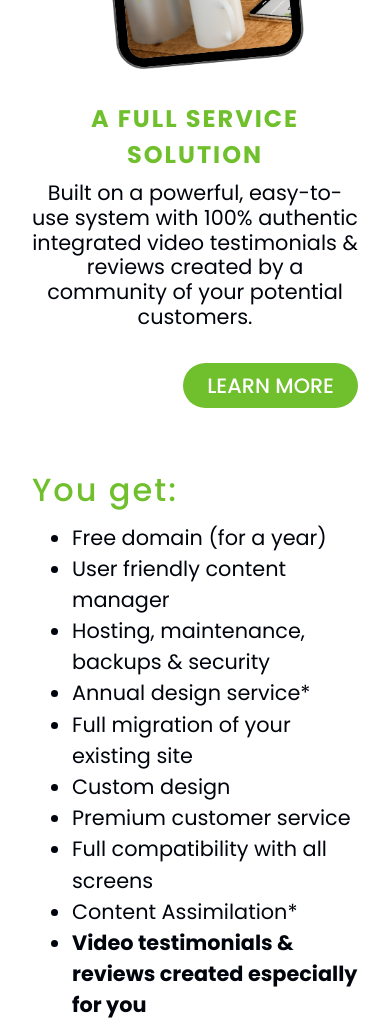
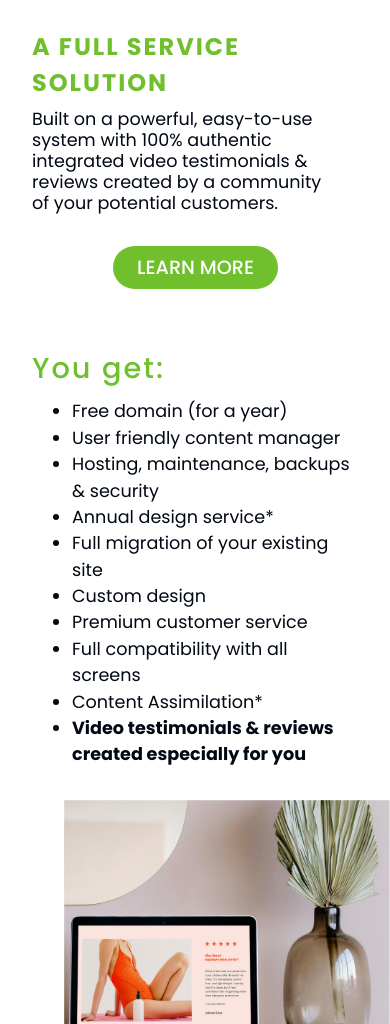
Before and after one commit to troxtele/email, a plain HTML site: page index.html in a window 390 px wide. Shown: the part 534-1558 px from the top of the page. Drawn offline with Linux system fonts and the light colour scheme.

Commit message:
Add files via upload

```diff
--- /dev/null
+++ b/css/responsive.scss
@@ -0,0 +1,242 @@
+/*----------------------------------------------------
+Screen - 1200px
+----------------------------------------------------*/
+
+@media screen and (max-width: 1200px) {
+  .main {
+    height: 500px;
+  }
+  .service_content {
+    h2 {
+      font-size: 2.5rem;
+    }
+  }
+  .bottom_left {
+    flex-basis: 40%;
+  }
+}
+
+/*----------------------------------------------------
+Screen - 1080px
+----------------------------------------------------*/
+@media screen and (max-width: 1080px) {
+  .bottom_left {
+    flex-basis: 44%;
+  }
+  .bottom {
+    img {
+      width: 35rem;
+    }
+  }
+}
+
+/*----------------------------------------------------
+Screen - 1080px
+----------------------------------------------------*/
+@media screen and (max-width: 1024px) {
+  h1 {
+    font-size: 2.5rem;
+  }
+  span,
+  p,
+  ul li {
+    font-size: 1.2rem;
+  }
+  .service_content {
+    h2 {
+      font-size: 2rem;
+    }
+    .main_content {
+      padding-right: 5rem;
+    }
+  }
+  .bottom_left {
+    flex-basis: 46%;
+  }
+  .bottom {
+    img {
+      width: 33rem;
+    }
+  }
+}
+
+/*----------------------------------------------------
+Screen - 860px
+----------------------------------------------------*/
+@media screen and (max-width: 860px) {
+  .service h2 {
+  }
+  .bottom {
+    img {
+      width: 28rem;
+    }
+  }
+}
+/*----------------------------------------------------
+Screen - 768px
+----------------------------------------------------*/
+@media screen and (max-width: 768px) {
+  h1 {
+    font-size: 2rem;
+  }
+  .main {
+    height: 420px;
+  }
+  .service h2 {
+    font-size: 1.6rem;
+    .main_content {
+      padding-right: 4rem;
+    }
+  }
+  .service_left {
+    flex-basis: 30%;
+  }
+  .service_right {
+    flex-basis: 70%;
+  }
+
+  .bottom_left {
+    flex-basis: 40%;
+    ul {
+      padding-right: 12rem;
+    }
+  }
+  .bottom_flex {
+    flex-direction: column;
+  }
+
+  .bottom_right {
+    position: static;
+    img {
+      width: 100%;
+      margin-left: 2rem;
+      margin-bottom: -2rem;
+    }
+  }
+}
+
+/*----------------------------------------------------
+Screen - 640px
+----------------------------------------------------*/
+@media screen and (max-width: 640px) {
+  span,
+  p,
+  ul li {
+    font-size: 1.2rem;
+  }
+
+  h1 {
+    font-size: 1.9rem;
+  }
+  .main {
+    height: 380px;
+  }
+
+  .service_flex {
+    flex-direction: column;
+  }
+  .mobile {
+    margin-top: -8.5rem;
+    img {
+      width: 60%;
+    }
+  }
+
+  .service_content {
+    h2 {
+      font-size: 1.8rem;
+    }
+  }
+
+  .service {
+    .main_content {
+      padding-right: 6rem;
+    }
+  }
+  .service_right .btn {
+    a {
+      margin-right: 2rem;
+      padding: 0.5rem 1.5rem;
+      font-size: 1.2rem;
+      font-weight: 500;
+    }
+  }
+  .bottom h2 {
+    font-size: 1.8rem;
+  }
+  .bottom_left ul {
+    padding-right: 4rem;
+  }
+  footer {
+    span {
+      font-size: 0.8rem;
+    }
+  }
+}
+/*----------------------------------------------------
+Screen - 500px
+----------------------------------------------------*/
+@media screen and (max-width: 500px) {
+  h1 {
+    font-size: 1.5rem;
+  }
+}
+
+/*----------------------------------------------------
+Screen - 460px
+----------------------------------------------------*/
+@media screen and (max-width: 460px) {
+  h1 {
+    font-size: 1.2rem;
+  }
+
+  .main {
+    height: 300px;
+  }
+    .service_content {
+    h2 {
+      font-size: 1.5rem;
+    }
+    .main_content {
+      padding-right: 2rem;
+    }
+  }
+
+  .mobile {
+    display: flex;
+    justify-content: center;
+  }
+
+  .bottom_left ul {
+    padding-right: 0;
+  }
+}
+
+/*----------------------------------------------------
+Screen - 400px
+----------------------------------------------------*/
+@media screen and (max-width: 400px) {
+  span,
+  p,
+  ul li {
+    font-size: 1.1rem;
+  }
+  .service_content {
+    h2 {
+      font-size: 1.5rem;
+    }
+  }
+}
+
+/*----------------------------------------------------
+Screen - 360px
+----------------------------------------------------*/
+@media screen and (max-width: 360px) {
+}
+
+/*----------------------------------------------------
+Screen - 300px
+----------------------------------------------------*/
+@media screen and (max-width: 300px) {
+}
+/*# sourceMappingURL=responsive.css.map */
--- a/index.html
+++ b/index.html
@@ -7,7 +7,7 @@
     <!-- main CSS -->
     <link rel="stylesheet" href="style.css" />
     <!-- responsive CSS -->
-    <link rel="stylesheet" href="responsive.css" />
+    <link rel="stylesheet" href="css/responsive.css" />
     <!-- FontAwesome -->
     <link
       rel="stylesheet"
--- a/style.scss
+++ b/style.scss
@@ -43,13 +43,6 @@ button {
   border: none;
 }
 
-.btn {
-  display: inline-block;
-  background-color: var(--orng);
-  border-radius: 3px;
-  color: var(--white);
-}
-
 .container {
   margin: 0 auto;
   max-width: 1280px;
@@ -59,10 +52,8 @@ button {
 }
 
 body {
-  font-family: "special elite", "Roboto", sans-serif;
   font-style: normal;
   line-height: 1.5;
-  color: var(--bg);
 }
 
 h1,
@@ -85,7 +76,7 @@ p {
 p,
 span,
 li {
-  color: rgb(0, 4, 12);
+  color: #000814;
 }
 section {
   padding: 2rem 0;
@@ -112,12 +103,13 @@ header {
   left: 0;
   right: 0;
   top: 4rem;
+}
 h1 {
   font-weight: 700;
   background-color: #70c02e;
   text-align: center;
   padding: 1rem 0;
-  }
+  font-size: 3rem;
 }
 
 /*----------------------------------------------------
@@ -149,18 +141,21 @@ Main Area
   gap: 0.5rem;
 
   h2 {
-    font-size: 2.5rem;
+    font-size: 3rem;
   }
 }
 .service_left {
-  flex-basis: 40%;
+  flex-basis: 35%;
 }
 
 .mobile {
-  margin-top: -9.5rem;
+  margin-top: -8rem;
+  img {
+    width: 80%;
+  }
 }
 .service_right {
-  flex-basis: 60%;
+  flex-basis: 65%;
   .btn {
     margin-top: 2rem;
     align-self: flex-end;
@@ -177,8 +172,10 @@ Main Area
   }
 }
 
+.service {
   .main_content {
-  padding-right: 3rem;
+    padding-right: 7rem;
+  }
 }
 
 /*----------------------------------------------------
@@ -203,7 +200,7 @@ bottom Area
   font-size: 1.5rem;
   h2 {
     color: #70c02e;
-    font-size: 2rem;
+    font-size: 2.5rem;
     font-weight: 500;
   }
   ul {
```
Also changed, not shown: css/responsive.css (added), style.css, 2 other files. Lines whose indentation alone changed are shown as unchanged.
